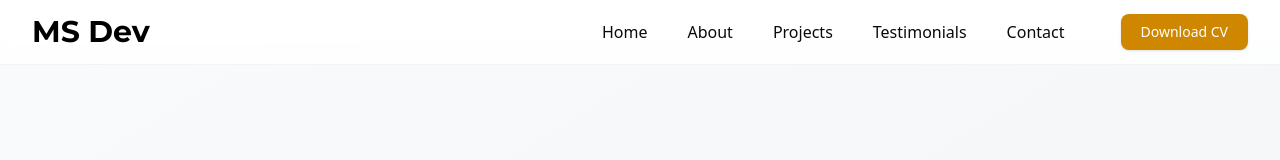
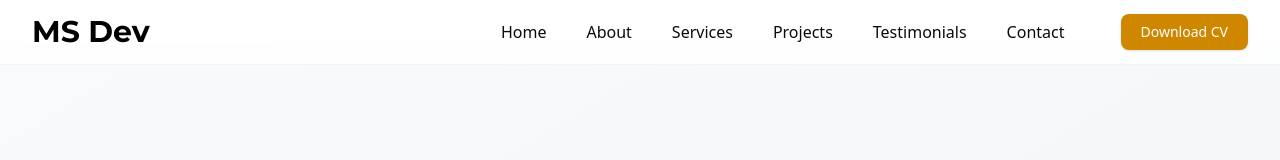
Before and after one commit to MianSuleman600/portfolio, a Next.js app: page / in a window 1280 px wide. Shown: the top 160 px of the page. Built offline with nearby package versions, Linux system fonts and the light colour scheme; no server answers.

Commit message:
service id fix

```diff
--- a/src/components/Navbar.tsx
+++ b/src/components/Navbar.tsx
@@ -55,6 +55,13 @@ export const Navbar = ({ variant = "default" }: NavbarProps) => {
       <Link href="/#about" onClick={closeMenu} className="mobile-nav-link">
         About
       </Link>
+      <Link href="/#services" onClick={closeMenu} className="mobile-nav-link">
+        Services
+
+
+
+      </Link>
+
       <Link href="/#projects" onClick={closeMenu} className="mobile-nav-link">
         Projects
       </Link>
--- a/src/components/services/Services.tsx
+++ b/src/components/services/Services.tsx
@@ -33,7 +33,7 @@ const iconMap: Record<Service["icon"], ReactNode> = {
 
 export function Services() {
   return (
-    <section className="w-full py-16 md:py-20 lg:py-24 bg-white dark:bg-gray-950">
+    <section id="services" className="w-full py-16 md:py-20 lg:py-24 bg-white dark:bg-gray-950">
       <div className="max-w-7xl mx-auto px-5 sm:px-6 lg:px-8">
         <div className="text-center mb-12 md:mb-16">
           <h2 className="text-4xl sm:text-5xl lg:text-6xl font-bold tracking-tight text-gray-900 dark:text-white">
```
